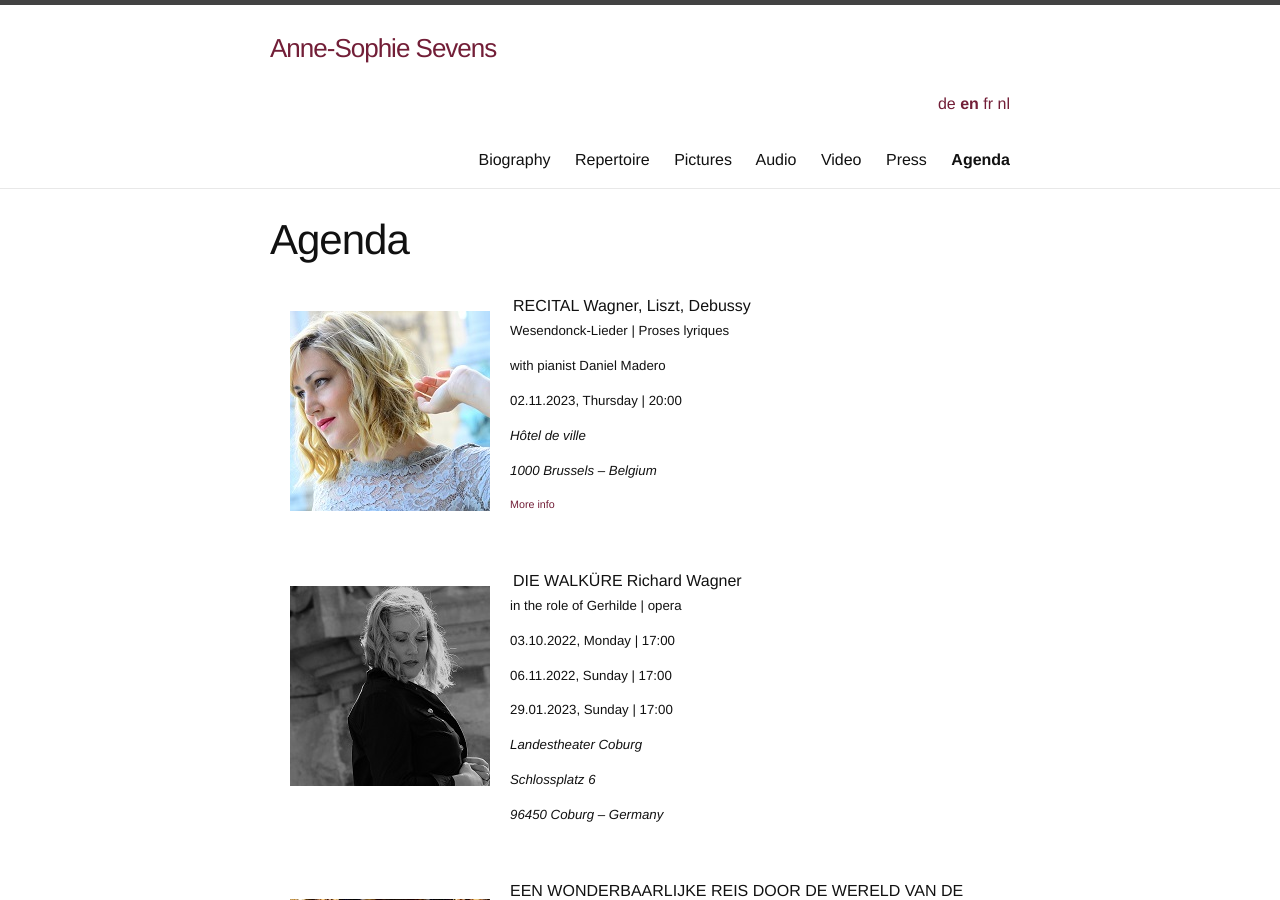
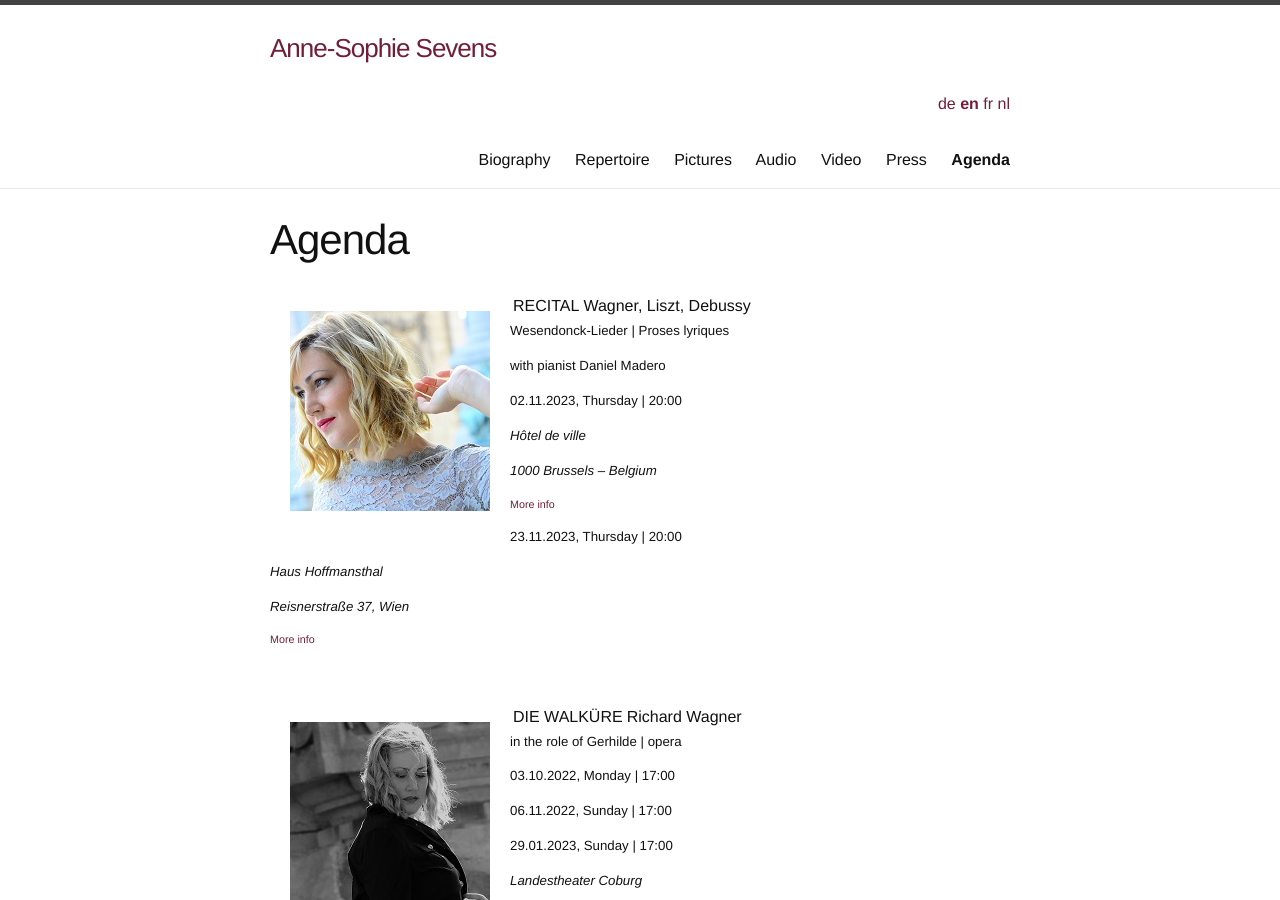
Before and after one commit to annesophie-sevens/annesophie-sevens.github.io, a Jekyll site: the page built from agenda-en.md, in a window 1280 px wide and 900 px high. Built offline with Jekyll 4.4.1, drawn with Linux system fonts in a browser that asks for light colours; nearby versions of some CDN libraries.

Commit message:
Update agenda-en.md

```diff
--- a/agenda-en.md
+++ b/agenda-en.md
@@ -20,6 +20,14 @@ RECITAL | Wagner, Liszt, Debussy
 ##### _1000 Brussels – Belgium_
 
 ###### <a href="https://wagner23.cerclewagner.be/de/prog/offizielle-eroffnung-und-rezital/" target="_blank">More info</a>
+
+##### 23.11.2023, Thursday | 20:00
+
+##### _Haus Hoffmansthal_
+
+##### _Reisnerstraße 37, Wien_
+
+###### <a href="https://www.richardwagnerverband.at/" target="_blank">More info</a>
 
 &nbsp;
 
```
